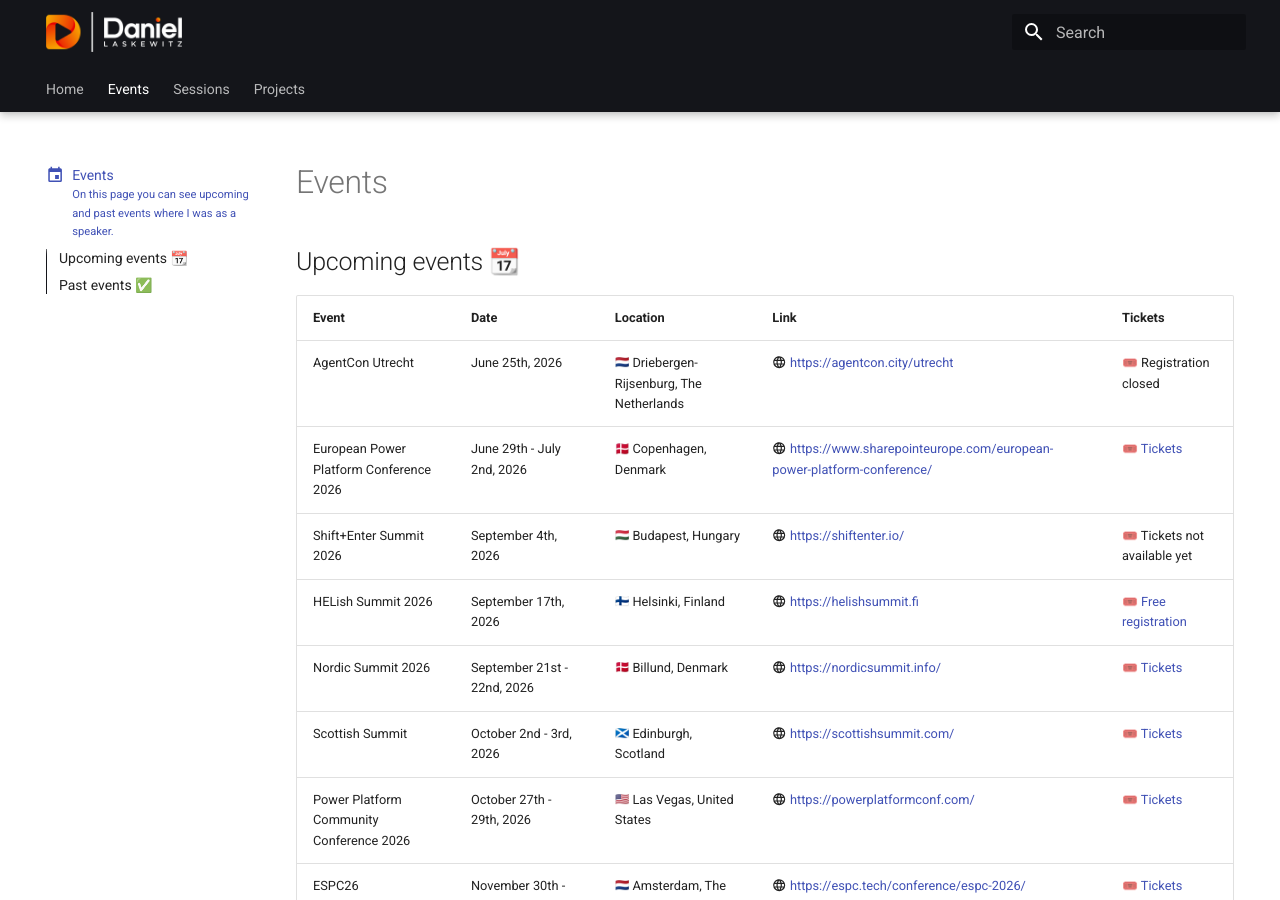
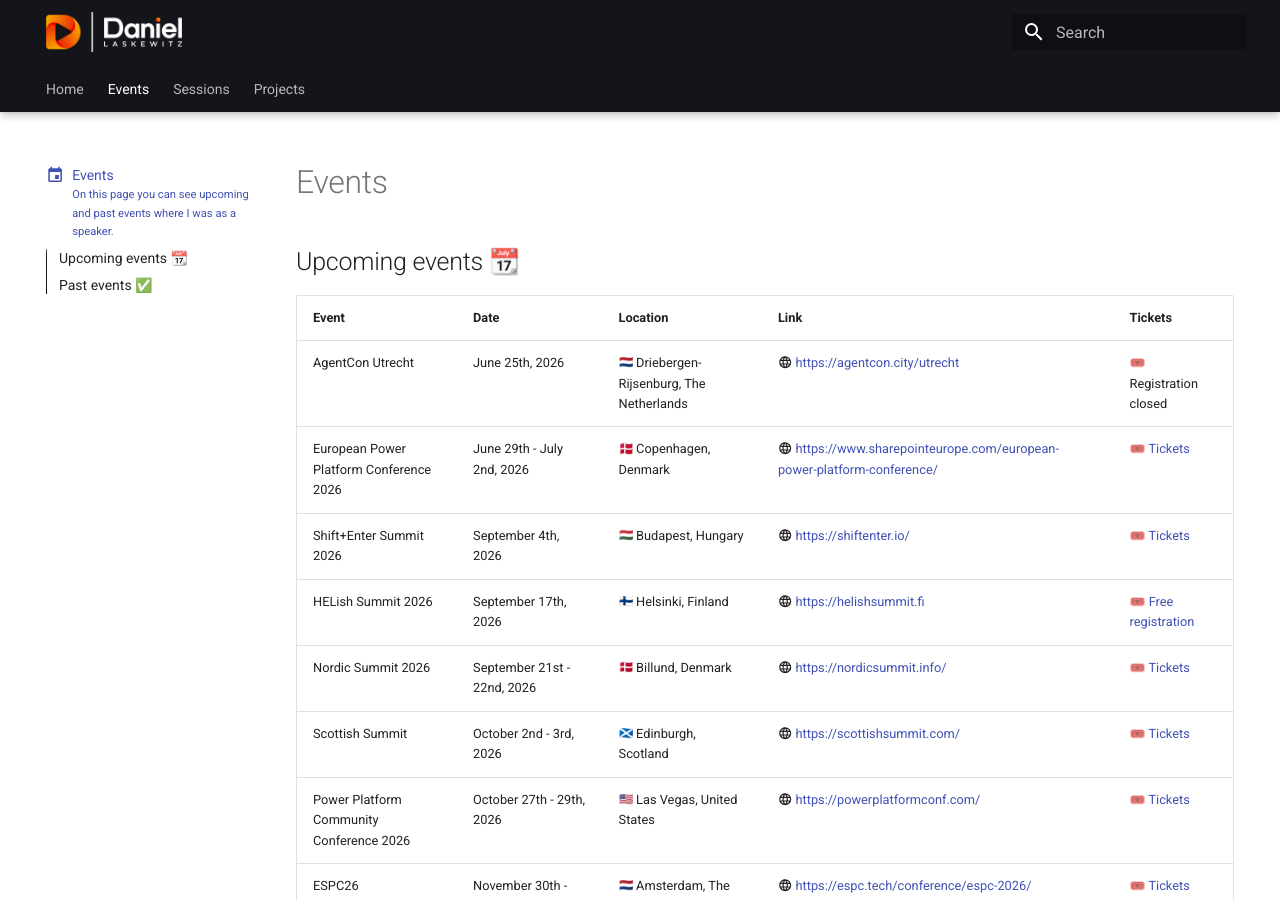
Before and after one commit to Laskewitz/laskewitz.github.io, an MkDocs documentation site: the page built from docs/events.md, in a window 1280 px wide and 900 px high. Built offline with MkDocs 1.6.1 and Material for MkDocs 9.7.7, drawn with Linux system fonts in a browser that asks for light colours; emoji names are drawn with the system emoji font.

Commit message:
Add Shift+Enter Summit ticket link
Co-authored-by: Copilot <223556219+Copilot@users.noreply.github.com>

```diff
--- a/docs/events.md
+++ b/docs/events.md
@@ -17,7 +17,7 @@ icon: material/calendar
 | ----------- | ------------------------------------ | ------------------------------------ | ------------------------------------ | ------------------------------------ |
 | AgentCon Utrecht | June 25th, 2026 | :nl: Driebergen-Rijsenburg, The Netherlands | :material-web: [https://agentcon.city/utrecht](https://agentcon.city/utrecht) | 🎟️ Registration closed |
 | European Power Platform Conference 2026 | June 29th - July 2nd, 2026 | :dk: Copenhagen, Denmark | :material-web: [https://www.sharepointeurope.com/european-power-platform-conference/](https://www.sharepointeurope.com/european-power-platform-conference/) | 🎟️ [Tickets](https://www.sharepointeurope.com/european-power-platform-conference-pricing/) |
-| Shift+Enter Summit 2026 | September 4th, 2026 | :hu: Budapest, Hungary | :material-web: [https://shiftenter.io/](https://shiftenter.io/) | 🎟️ Tickets not available yet |
+| Shift+Enter Summit 2026 | September 4th, 2026 | :hu: Budapest, Hungary | :material-web: [https://shiftenter.io/](https://shiftenter.io/) | 🎟️ [Tickets](https://www.shiftenter.io/tickets) |
 | HELish Summit 2026 | September 17th, 2026 | :fi: Helsinki, Finland | :material-web: [https://helishsummit.fi](https://helishsummit.fi) | 🎟️ [Free registration](https://www.lyyti.fi/reg/HELish_Summit_2026) |
 | Nordic Summit 2026 | September 21st - 22nd, 2026 | :dk: Billund, Denmark | :material-web: [https://nordicsummit.info/](https://nordicsummit.info/) | 🎟️ [Tickets](https://nordicsummit.info/) |
 | Scottish Summit | October 2nd - 3rd, 2026 | :scotland: Edinburgh, Scotland | :material-web: [https://scottishsummit.com/](https://scottishsummit.com/) | 🎟️ [Tickets](https://fienta.com/scottish-summit-2026) |
```
